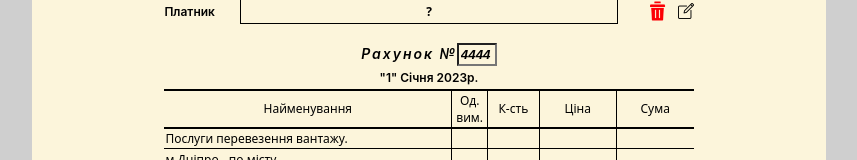
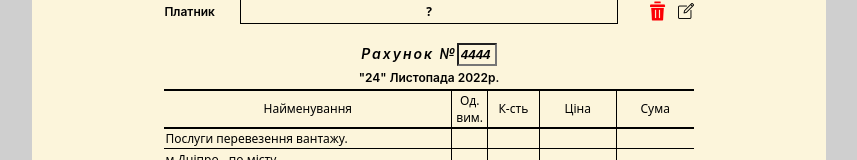
Before and after one commit to Alexey10031994/act, a React (Create React App) app: page / in a window 1280 px wide. Shown: the part 222-382 px from the top of the page, without its empty margins (211-1068 px from the left). Built offline with nearby package versions, Linux system fonts and the light colour scheme.

Commit message:
The current default day, month and year have been added to the document

```diff
--- a/src/App.js
+++ b/src/App.js
@@ -9,7 +9,23 @@ import { useLocalStorage } from "./hooks/useLocalStorage";
 
 export const MyContext = createContext("");
 
+let months = [
+  "Січня",
+  "Лютого",
+  "Березня",
+  "Квітня",
+  "Травня",
+  "Червня",
+  "Липня",
+  "Серпня",
+  "Вересня",
+  "Жовтня",
+  "Листопада",
+  "Грудня",
+];
+
 function App() {
+  const currentDate = new Date();
   //hi
   const [tab, setTab] = useState(true);
   const [order, setOrder] = useState([]);
@@ -19,9 +35,9 @@ function App() {
 
   const [price1, setPrice1] = useState(0);
   const [price2, setPrice2] = useState("00");
-  const [day, setDay] = useState(1);
-  const [month, setMonth] = useState("Січня");
-  const [year, setYear] = useState(2023);
+  const [day, setDay] = useState(currentDate.getDate());
+  const [month, setMonth] = useState(months[currentDate.getMonth()]);
+  const [year, setYear] = useState(currentDate.getFullYear());
   const [nav, setNav] = useState("м.Дніпро");
 
   const [activeEdit, setActivEdit] = useState(true);
@@ -44,21 +60,6 @@ function App() {
     ],
     "order"
   );
-
-  let months = [
-    "Січня",
-    "Лютого",
-    "Березня",
-    "Квітня",
-    "Травня",
-    "Червня",
-    "Липня",
-    "Серпня",
-    "Вересня",
-    "Жовтня",
-    "Листопада",
-    "Грудня",
-  ];
 
   // const addItemToArrNames = () => {
   //   let newId = names[names.length - 1].id + 1;
```
